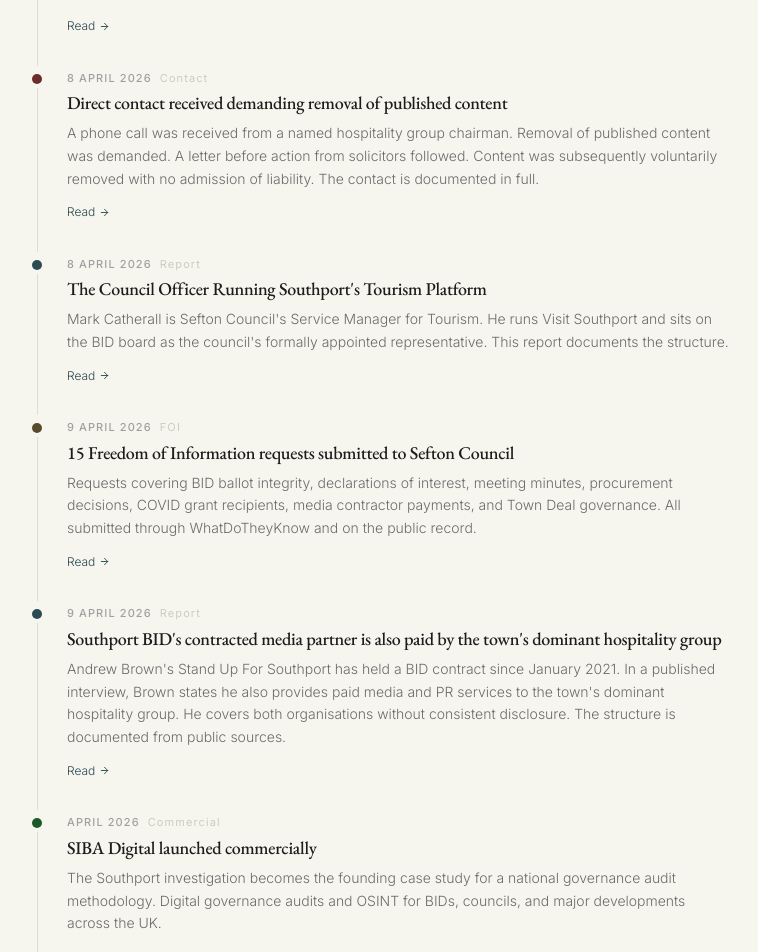
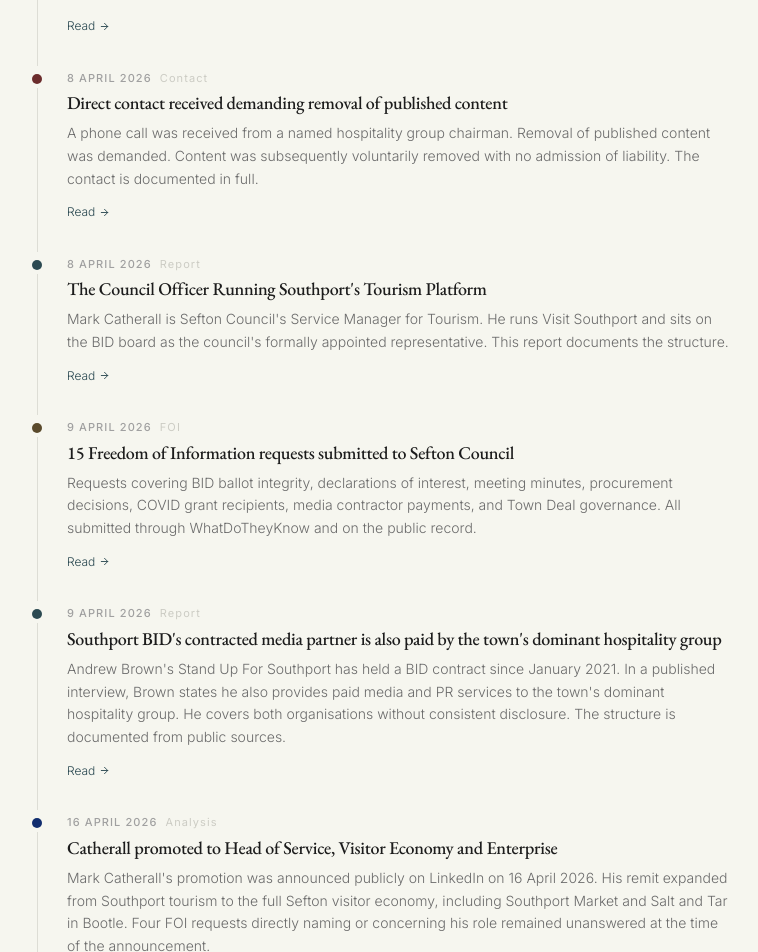
Before and after one commit to damian756/siba.digital, a Next.js app: page /overview in a window 1280 px wide. Shown: the part 1060-2012 px from the top of the page, without its empty margins (261-1019 px from the left). Built offline with nearby package versions, Linux system fonts and the light colour scheme.

Commit message:
Update overview timeline: fix contact entry and add Catherall promotion

```diff
--- a/app/overview/page.tsx
+++ b/app/overview/page.tsx
@@ -56,7 +56,7 @@ const events: {
     type: "contact",
     title: "Direct contact received demanding removal of published content",
     description:
-      "A phone call was received from a named hospitality group chairman. Removal of published content was demanded. A letter before action from solicitors followed. Content was subsequently voluntarily removed with no admission of liability. The contact is documented in full.",
+      "A phone call was received from a named hospitality group chairman. Removal of published content was demanded. Content was subsequently voluntarily removed with no admission of liability. The contact is documented in full.",
     href: "/contact-log",
   },
   {
@@ -82,6 +82,13 @@ const events: {
     description:
       "Andrew Brown's Stand Up For Southport has held a BID contract since January 2021. In a published interview, Brown states he also provides paid media and PR services to the town's dominant hospitality group. He covers both organisations without consistent disclosure. The structure is documented from public sources.",
     href: "/reports/andrew-brown-bid-media",
+  },
+  {
+    date: "16 April 2026",
+    type: "analysis",
+    title: "Catherall promoted to Head of Service, Visitor Economy and Enterprise",
+    description:
+      "Mark Catherall's promotion was announced publicly on LinkedIn on 16 April 2026. His remit expanded from Southport tourism to the full Sefton visitor economy, including Southport Market and Salt and Tar in Bootle. Four FOI requests directly naming or concerning his role remained unanswered at the time of the announcement.",
   },
   {
     date: "April 2026",
```
